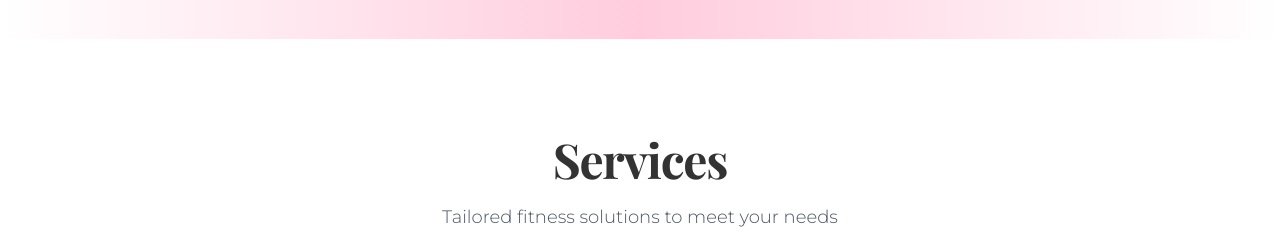
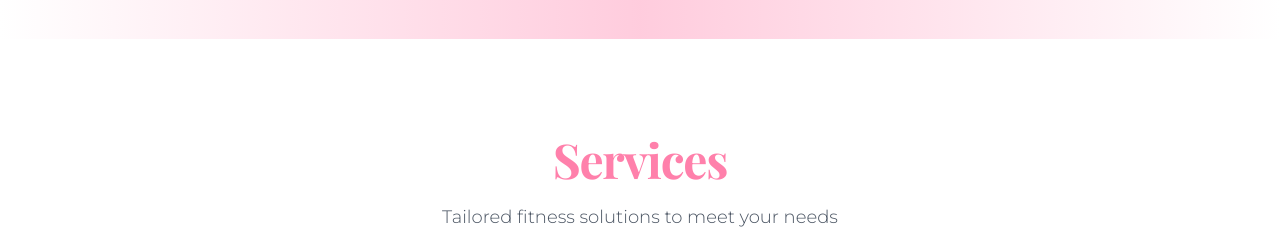
Before and after one commit to KasperLolsen/Karina_Fitness_Page_2.0, a React (Create React App) app: page / in a window 1280 px wide. Shown: the part 2220-2453 px from the top of the page. Built offline with nearby package versions, Linux system fonts and the light colour scheme.

Commit message:
Enhance Services section header styling by adding primary text color for improved visibility

```diff
--- a/src/components/sections/Services.tsx
+++ b/src/components/sections/Services.tsx
@@ -81,7 +81,7 @@ const Services: React.FC = () => {
             viewport={{ once: true }}
             transition={{ duration: 0.7 }}
           >
-            <h2 className="text-3xl md:text-5xl font-bold mb-5 tracking-tight">Services</h2>
+            <h2 className="text-3xl md:text-5xl font-bold mb-5 tracking-tight text-primary">Services</h2>
             <p className="text-gray-600 max-w-3xl mx-auto text-lg font-light">
               Tailored fitness solutions to meet your needs
             </p>
```
